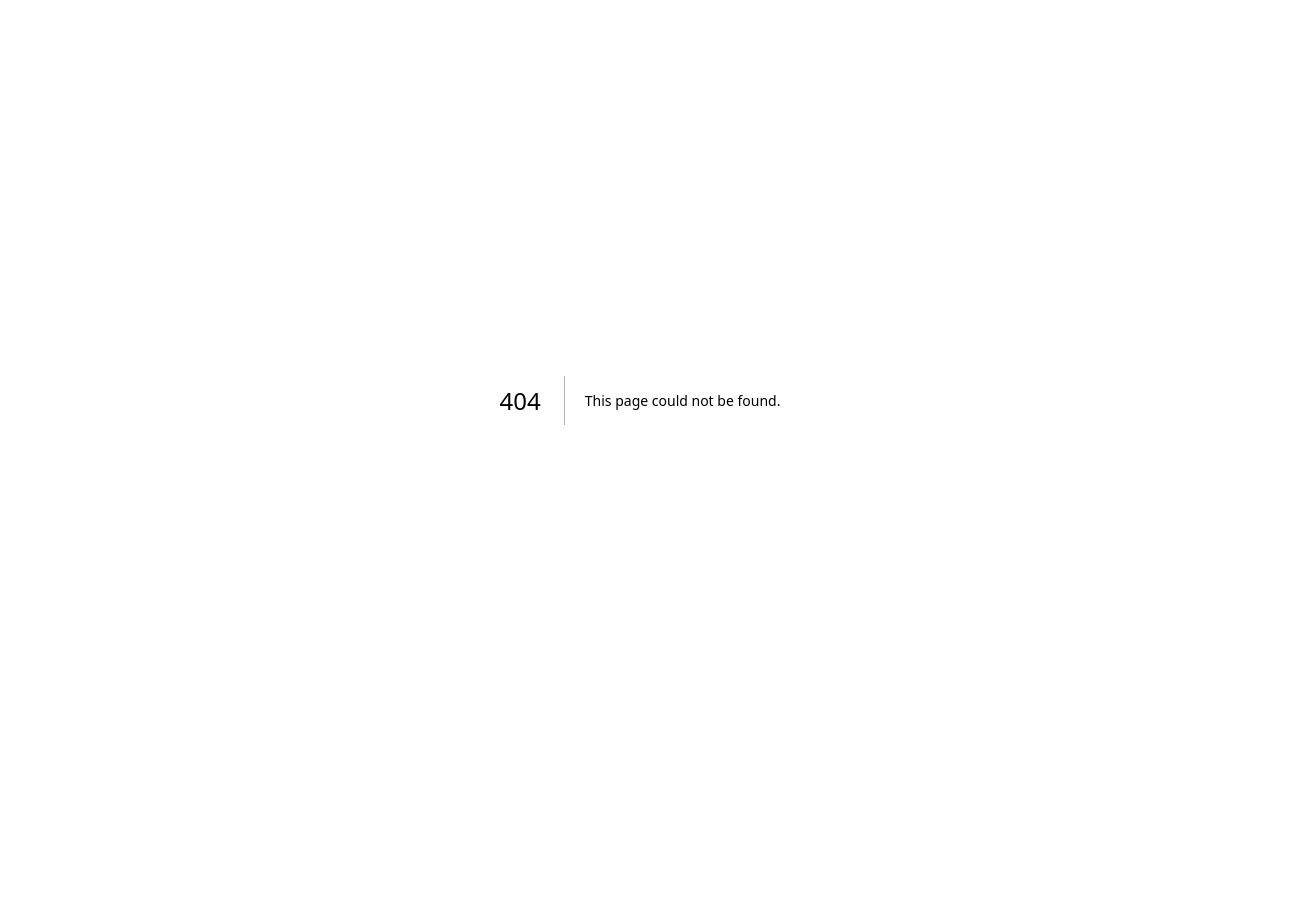
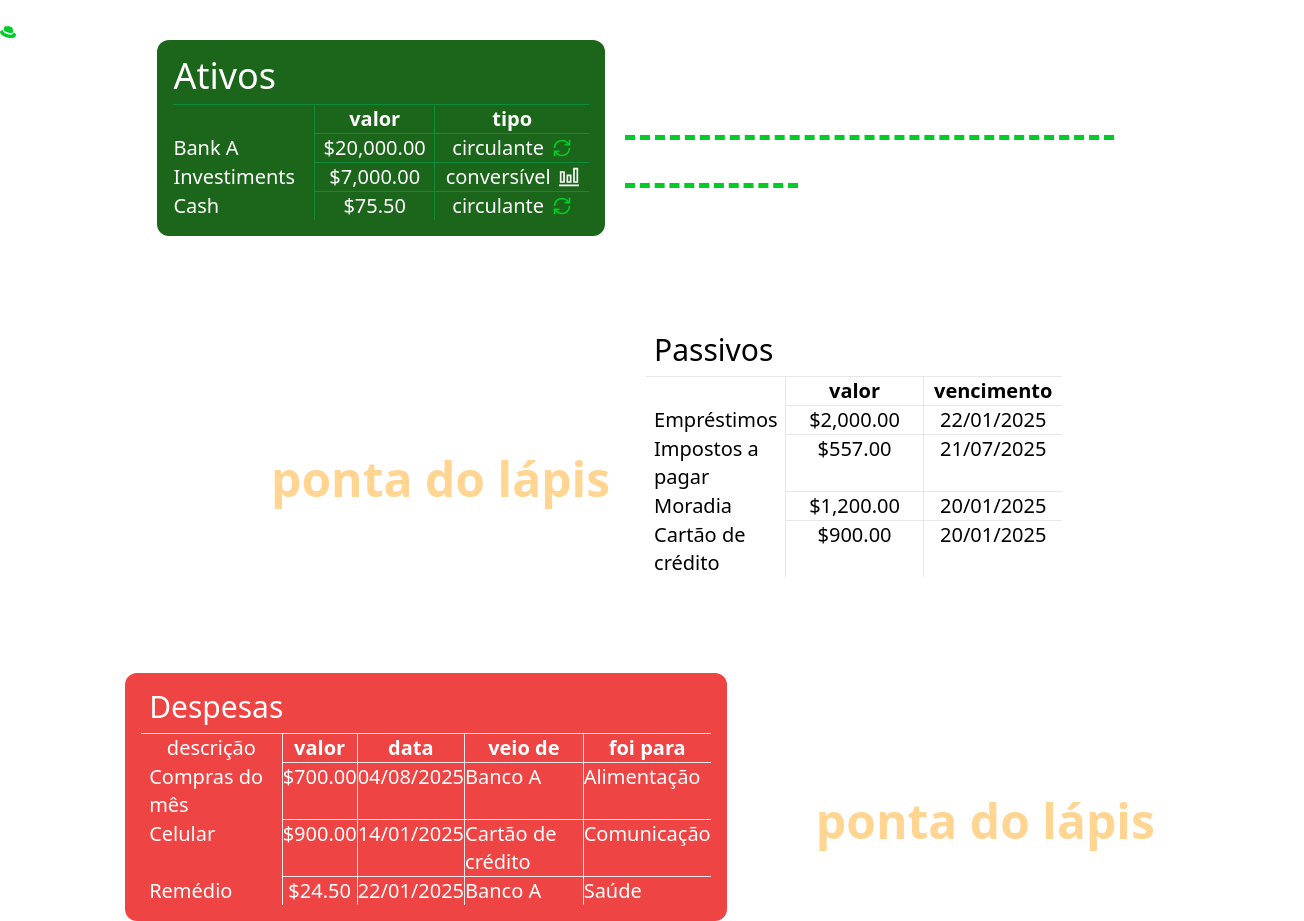
Before and after one commit to naruegsantos/fianceiro, a Next.js app: page /plataforma in a window 1280 px wide. Before the commit this address had no page. Shown: the whole page, 1304 px wide, since content can reach past the window. Before the commit the page ends 800 px from the top, so only its background shows below. Built offline with nearby package versions, Linux system fonts and the light colour scheme.

Commit message:
:sparkles:feat: add pages

```diff
--- /dev/null
+++ b/app/not-found.tsx
@@ -0,0 +1,10 @@
+import Link from "next/link";
+
+export default function NotFoundpage(){
+  return(
+    <main className="flex flex-col  h-[100vh] justify-center items-center">
+      <h1 className="text-5xl">Não achamos nada aqui...</h1>
+      <Link prefetch href={"/"} className="font-bold hover:scale-110 hover:text-hightlight transition">aperte aqui pra voltar</Link>
+    </main>
+  )
+}
--- /dev/null
+++ b/app/plataforma/page.tsx
@@ -0,0 +1,15 @@
+import { FaRedhat } from "react-icons/fa";
+import Cards from "../components/cards";
+import { assetsMock, liabilitiesMock } from "../mock";
+
+export default function PlataformPage() {
+  return(
+    <>
+      <header>
+        <h1 className="mr-[-1.5rem]">Fianceiro</h1>
+        <span className="rotate-[20deg]"><FaRedhat style={{color:"var(--hightlight)"}}/></span>
+      </header>
+      <Cards assets={assetsMock} liabilities={liabilitiesMock} />
+    </>
+  )
+}
```
